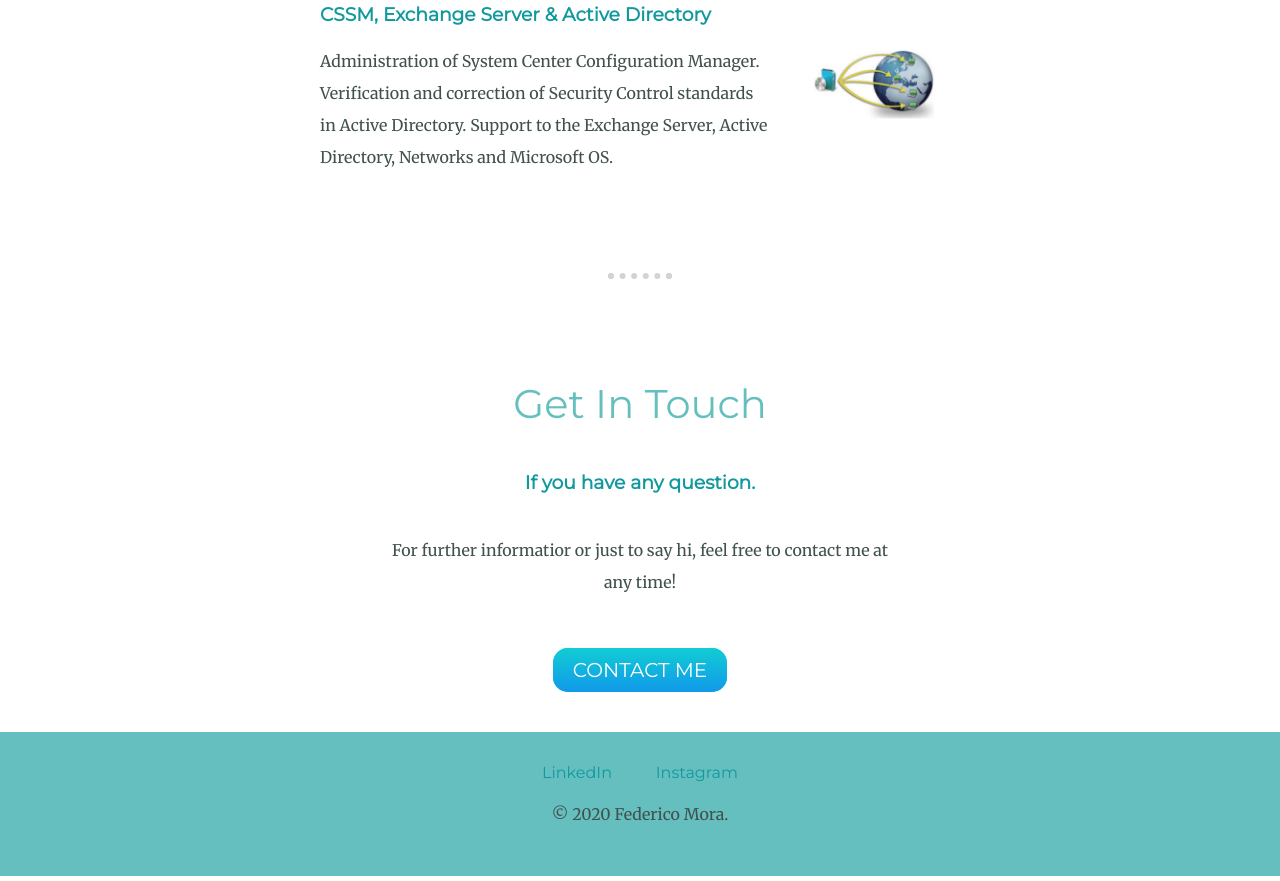
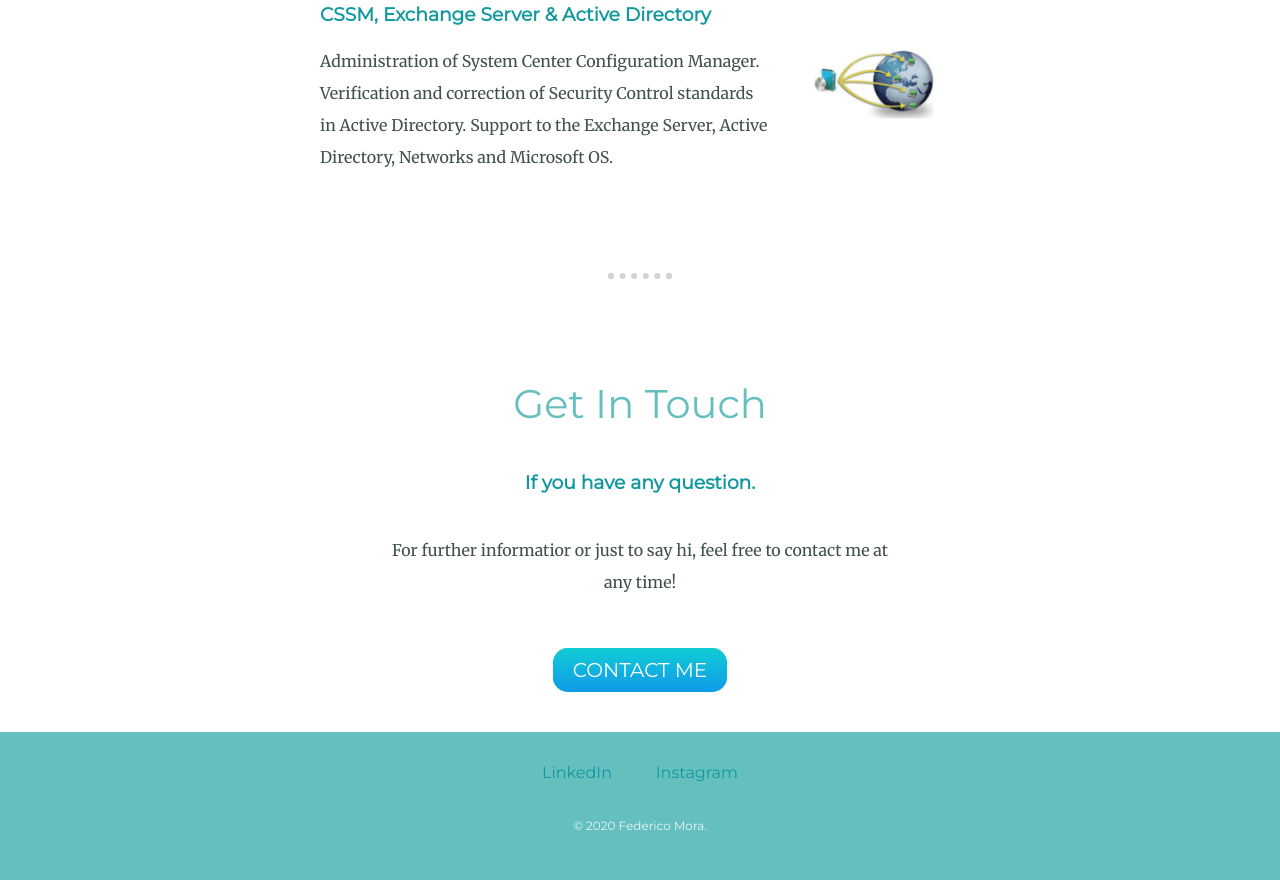
Before and after one commit to Federicoezequielm/Personal-Site, a plain HTML site: page index.html in a window 1280 px wide. Shown: the part 1862-2743 px from the top of the page. Drawn offline with Linux system fonts and the light colour scheme.

Commit message:
Update index.html

```diff
--- a/index.html
+++ b/index.html
@@ -5,7 +5,7 @@
   <meta charset="utf-8">
   <title>Federico Mora</title>
   <link rel="stylesheet" href="css/styles.css">
-  <link rel="shortcut icon" type="image/x-icon" href="favicon.ico">
+  <link rel="icon" src="favicon.ico">
   <link href="https://fonts.googleapis.com/css2?family=Merriweather&family=Montserrat&family=Mr+Dafoe&display=swap" rel="stylesheet">
   <link href="https://fonts.googleapis.com/css2?family=Merriweather&family=Montserrat&family=Mr+Dafoe&display=swap" rel="stylesheet">
   <link href="https://fonts.googleapis.com/css2?family=Merriweather&family=Montserrat&family=Mr+Dafoe&display=swap" rel="stylesheet">
@@ -62,7 +62,7 @@
   <div class="bottom-container">
     <a class="footer-link" href="https://linkedin.com/in/federico-mora-a0159a164/">LinkedIn</a>
     <a class="footer-link" href="https://instagram.com/fedezequiel/">Instagram</a>
-    <p class="copyright-color">© 2020 Federico Mora.</p>
+    <p class="copyright">© 2020 Federico Mora.</p>
   </div>
 
 </body>
```
